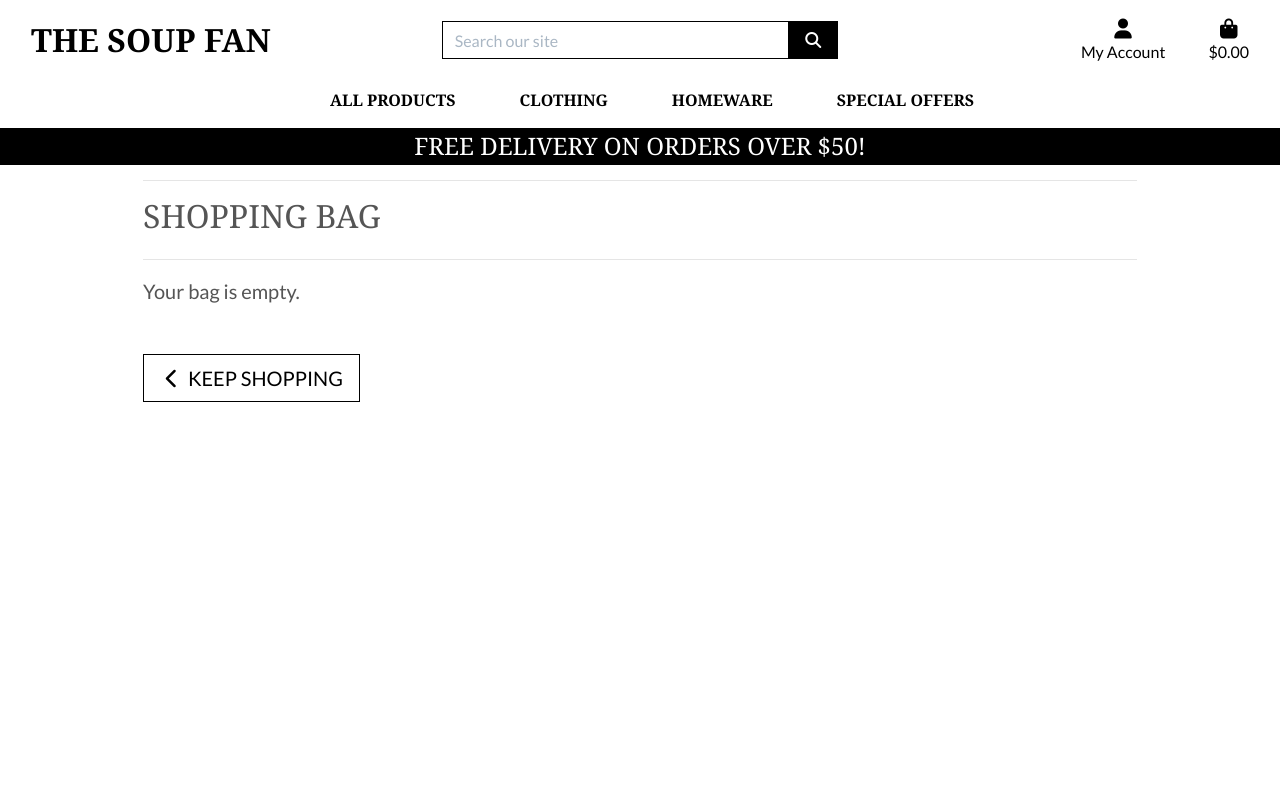
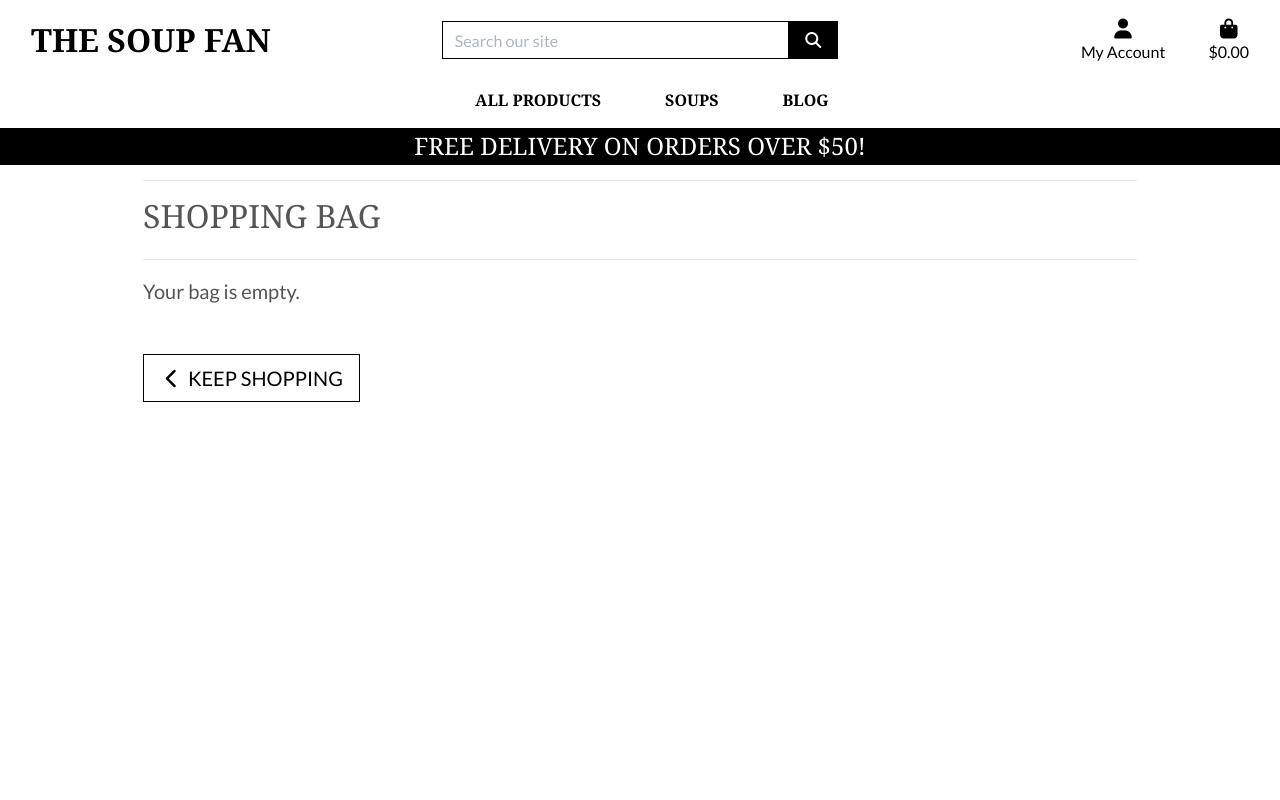
Before and after one commit to rockroman/student_test, a Django app: page /bag/ in a window 1280 px wide. Run offline with Django 3.2, Linux system fonts and the light colour scheme; some libraries are stand-ins or nearby versions.

Commit message:
update main navigation

```diff
--- a/templates/includes/main-nav.html
+++ b/templates/includes/main-nav.html
@@ -13,37 +13,20 @@
 
         <li class="nav-item dropdown">
             <a class="logo-font font-weight-bold nav-link text-black mr-5" href="#" id="clothing-link" data-toggle="dropdown" aria-haspopup="true" aria-expanded="false">
-                Clothing
+               Soups
             </a>
             <div class="dropdown-menu border-0" aria-labelledby="clothing-link">
-                <a href="{% url 'products' %}?category=activewear,essentials" class="dropdown-item">Activewear &amp; Essentials</a>
-                <a href="{% url 'products' %}?category=jeans" class="dropdown-item">Jeans</a>
-                <a href="{% url 'products' %}?category=shirts" class="dropdown-item">Shirts</a>
-                <a href="{% url 'products' %}?category=activewear,essentials,jeans,shirts" class="dropdown-item">All Clothing</a>
-            </div>
-        </li>
-
-        <li class="nav-item dropdown">
-            <a class="logo-font font-weight-bold nav-link text-black mr-5" href="#" id="homeware-link" data-toggle="dropdown" aria-haspopup="true" aria-expanded="false">
-                Homeware
-            </a>
-            <div class="dropdown-menu border-0" aria-labelledby="homeware-link">
-                <a href="{% url 'products' %}?category=bed_bath" class="dropdown-item">Bed &amp; Bath</a>
-                <a href="{% url 'products' %}?category=kitchen_dining" class="dropdown-item">Kitchen &amp; Dining</a>
-                <a href="{% url 'products' %}?category=bed_bath,kitchen_dining" class="dropdown-item">All Homeware</a>
+                <a href="{% url 'products' %}?category=soup" class="dropdown-item">Soups</a>
+                <a href="{% url 'products' %}?category=stews" class="dropdown-item">Stews</a>
+                <a href="{% url 'products' %}?category=broth" class="dropdown-item">Broth</a>
+                <a href="{% url 'products' %}?category=hotpot" class="dropdown-item">Hotpot</a>
             </div>
         </li>
 
         <li class="nav-item dropdown">
             <a class="logo-font font-weight-bold nav-link text-black" href="#" id="specials-link" data-toggle="dropdown" aria-haspopup="true" aria-expanded="false">
-                Special Offers
+              Blog
             </a>
-            <div class="dropdown-menu border-0" aria-labelledby="specials-link">
-                <a href="{% url 'products' %}?category=new_arrivals" class="dropdown-item">New Arrivals</a>
-                <a href="{% url 'products' %}?category=deals" class="dropdown-item">Deals</a>
-                <a href="{% url 'products' %}?category=clearance" class="dropdown-item">Clearance</a>
-                <a href="{% url 'products' %}?category=new_arrivals,deals,clearance" class="dropdown-item">All Specials</a>
-            </div>
         </li>
     </ul>
 </div>
```
Also changed, not shown: checkout/migrations/0005_auto_20231214_1205.py (added), media/mincebeefstew_UnwitAL.jpg (added).
